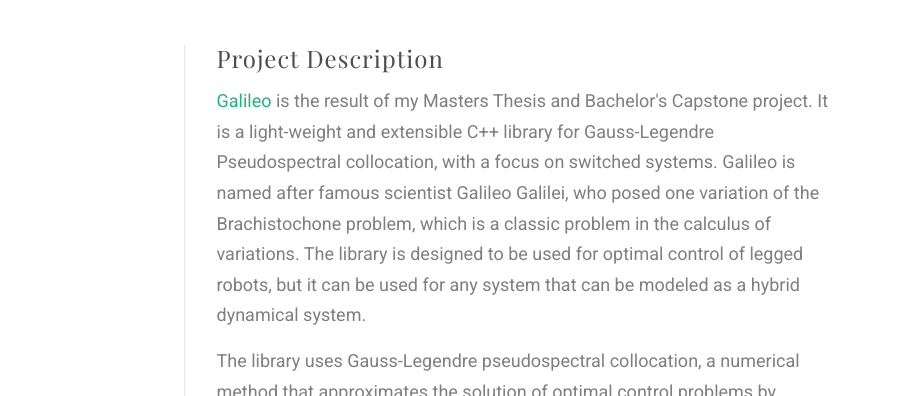
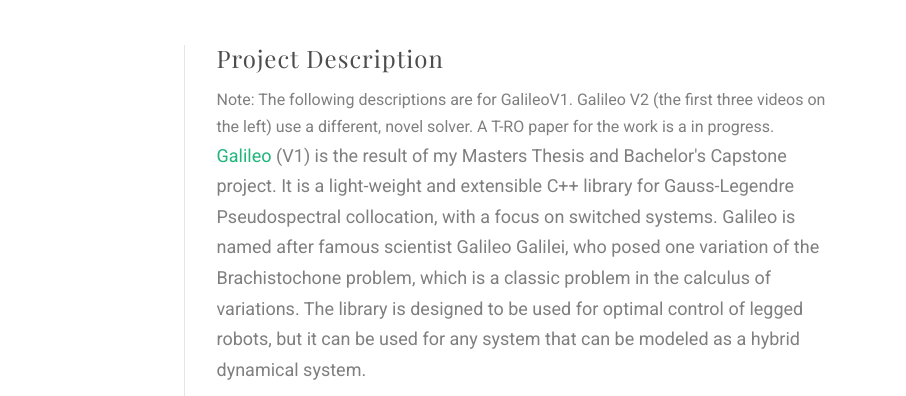
Before and after one commit to echandler5956f/echandler5956f.github.io, a plain HTML site: page galileo.html in a window 1280 px wide. Shown: the part 333-729 px from the top of the page, 374-1280 px from the left. Drawn offline with nearby package versions, Linux system fonts and the light colour scheme; files whose address does not match are found by name.

Commit message:
simple explanation

```diff
--- a/galileo.html
+++ b/galileo.html
@@ -159,7 +159,10 @@
 							<div class="row">
 								<div class="col-md-12 side">
 									<h3>Project Description</h3>
-									<p><a href="https://github.com/echandler5956f/Galileo">Galileo</a> is the result of
+									Note: The following descriptions are for GalileoV1. Galileo V2 (the first three videos on the left) use a different, novel solver. A T-RO paper for the work is a in progress.
+
+
+									<p><a href="https://github.com/echandler5956f/Galileo">Galileo</a> (V1) is the result of
 										my Masters Thesis and Bachelor's Capstone project. It is
 										a light-weight and extensible C++ library for Gauss-Legendre
 										Pseudospectral collocation, with a focus on switched systems. Galileo is named
```
